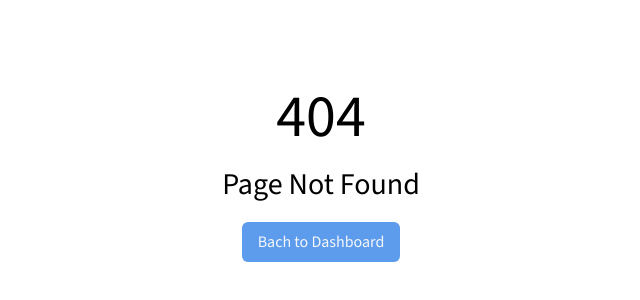
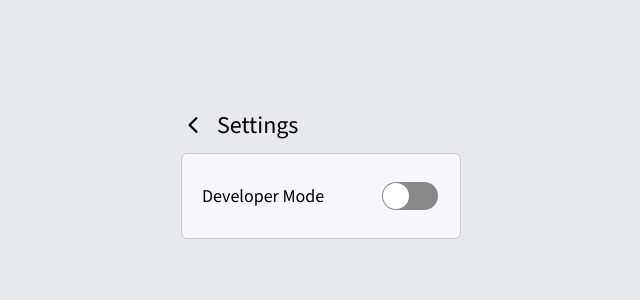
Before and after one commit to wyMinLwin/react-pos, a React (Vite) app: page /settings in a window 1280 px wide. Before the commit this address had no page. Shown: the part 226-526 px from the top of the page, without its empty margins (319-959 px from the left). Built offline with nearby package versions, Linux system fonts and the light colour scheme.

Commit message:
developer-mode-added

```diff
--- a/package.json
+++ b/package.json
@@ -10,6 +10,7 @@
     "preview": "vite preview"
   },
   "dependencies": {
+    "@reduxjs/toolkit": "^1.9.5",
     "@supabase/supabase-js": "^2.33.1",
     "@tanstack/react-query": "^4.33.0",
     "@types/react-lazy-load-image-component": "^1.5.3",
@@ -18,7 +19,9 @@
     "react-dom": "^18.2.0",
     "react-icons": "^4.10.1",
     "react-lazy-load-image-component": "^1.6.0",
+    "react-redux": "^8.1.2",
     "react-router-dom": "^6.15.0",
+    "react-switch": "^7.0.0",
     "uuid": "^9.0.0"
   },
   "devDependencies": {
--- a/src/App.css
+++ b/src/App.css
@@ -56,6 +56,9 @@
     border-color:  rgb(var(--pure-material-primary-rgb, 33, 150, 243));
 }
 
+.remove-sb::-webkit-scrollbar{
+    display: none;
+}
 
 @keyframes shaking {
     0% {
--- a/src/components/DeleteDialog.tsx
+++ b/src/components/DeleteDialog.tsx
@@ -1,5 +1,6 @@
 import React from 'react'
 import Dialog from './Dialog'
+import { useAppSelector } from '../store'
 type DeleteDialogTypes = {
     dialog:boolean,
     closeFn: () => void,
@@ -7,13 +8,14 @@ type DeleteDialogTypes = {
     children?: React.ReactNode
 }
 const DeleteDialog = ({dialog,closeFn,deleteFn,children}:DeleteDialogTypes) => {
+  const developerMode = useAppSelector(state => state.developerMode)
   return (
     <Dialog dialogModel={dialog} closeDialog={() => closeFn()}>
         <div className='flex flex-col justify-center items-center bg-lightgray-soft px-6 py-3 rounded-md gap-3'>
             {children}
             <div className='flex gap-5 justify-center items-center'>
                 <button onClick={() => closeFn()} className='bg-darkgray-soft text-lightgray-soft px-2 rounded-md click-effect'>Cancel</button>
-                <button onClick={() => deleteFn()} className='bg-grapefruit-soft text-lightgray-soft px-2 rounded-md click-effect'>Delete</button>
+                <button onClick={() => deleteFn()} disabled={!developerMode} className='bg-grapefruit-soft text-lightgray-soft px-2 rounded-md click-effect'>Delete</button>
             </div>
         </div>
     </Dialog>
--- a/src/modules/category/components/CategoryAddEdit.tsx
+++ b/src/modules/category/components/CategoryAddEdit.tsx
@@ -7,6 +7,7 @@ import { BsUpload } from 'react-icons/bs'
 import { FaArrowsRotate } from 'react-icons/fa6'
 import Loading from '../../../components/Loading'
 import OutlineInput from '../../../components/OutlineInput'
+import { useAppSelector } from '../../../store'
 const namePattern = /^[a-zA-Z0-9\s]+$/
 
 type CategoryAddEditTypes = {
@@ -16,21 +17,17 @@ type CategoryAddEditTypes = {
     closeDialog: () => void
 }
 const CategoryAddEdit = ({category,isEdit,dialog,closeDialog}:CategoryAddEditTypes) => {
+    const developerMode = useAppSelector(state => state.developerMode);
+    console.log(developerMode);
     const [loading,setLoading] = useState(false);
     const [imageFile,setImageFile] = useState<File|null>(null);
     const [categoryName,setCategoryName] = useState(category?.category_name ?? '');
     const [imagePath,setImagePath] = useState(category?.category_img ?? '');
-    const [nameError,setNameError] = useState("");
-    const [imageError,setImageError] = useState("");
     const  fileUploadRef = useRef<HTMLInputElement>(null);
-
-    const resetError = () => {
-        setImageError("");
-        setNameError("");
-    }
+    const [error,setError] = useState("");
 
     const openFileUpload = useCallback(() => {
-        resetError();
+        setError("");
         fileUploadRef.current?.click();
     },[]);
 
@@ -56,10 +53,18 @@ const CategoryAddEdit = ({category,isEdit,dialog,closeDialog}:CategoryAddEditTyp
     const addCategory = useAddCategory();
 
     const uploadCategory = async () => {
-        resetError();
-        !namePattern.test(categoryName) && setNameError("Name can't be empty and Only allowed characters and numbers");
-        !isEdit &&  imageFile === null && setImageError("Please choose an image");
-        if ( !namePattern.test(categoryName) ) return;
+        setError("");
+        if (!developerMode) {
+            setError("You don't have access to do this operation");
+            return
+        }
+        if ( !namePattern.test(categoryName) ) {
+            setError("Name can't be empty and can't contains special characters");
+            return
+        }
+        if (!isEdit &&  imageFile === null) {
+            setError("Please choose an image");
+        }
 
         if (imageFile !== null && categoryName) {
             setLoading(true);
@@ -81,7 +86,7 @@ const CategoryAddEdit = ({category,isEdit,dialog,closeDialog}:CategoryAddEditTyp
                     )
                 }
               },
-              onError: () => { setImageError("Error while uploading please try again");closeTask();}
+              onError: () => { setError("Error while uploading please try again");closeTask();}
             })
         }
         if (categoryName && isEdit && category) {
@@ -97,7 +102,6 @@ const CategoryAddEdit = ({category,isEdit,dialog,closeDialog}:CategoryAddEditTyp
 
     useEffect(() => {
         if (dialog) {
-            resetError();
             setCategoryName(category?.category_name ?? '')
             setImagePath(category?.category_img ?? '')
         }
@@ -134,11 +138,9 @@ const CategoryAddEdit = ({category,isEdit,dialog,closeDialog}:CategoryAddEditTyp
                                 <FaArrowsRotate  />
                             </div>
             }
-            {
-                imageError && <div className=" text-grapefruit-hard font-thin text-sm">{imageError}</div>
-            }
+            {error && <div className="w-40 text-grapefruit-hard text-center text-sm">{error}</div>}
             <OutlineInput value={categoryName} onChange={(v:string) => setCategoryName(v)} placeholder='Enter category name...'/>
-            {nameError && <div className="w-40 text-grapefruit-hard font-thin text-sm">{nameError}</div>}
+
             <button onClick={() => uploadCategory()} className="px-4 py-2 text-lightgray-soft bg-bluejeans-soft rounded-md">{ !isEdit ? 'Upload':'Save'}</button>
             </div>
         </Dialog>
--- a/src/modules/item/components/ItemAddEdit.tsx
+++ b/src/modules/item/components/ItemAddEdit.tsx
@@ -8,6 +8,7 @@ import { useUploadImage } from "../../../hooks/useUploadImage";
 import { useAddItem, useUpdateItem } from "../../../hooks/useItems";
 import { useGetCategoriesForSelect } from "../../../hooks/useCategories";
 import { ItemType } from "../../../types/itemType";
+import { useAppSelector } from "../../../store";
 const namePattern = /^[a-zA-Z0-9\s]+$/
 const codePattern = /^[a-zA-Z0-9\s-]+$/
 
@@ -24,7 +25,7 @@ type ItemAddEditTypes = {
 }
 
 const ItemAddEdit = ({dialog,closeDialog,isEdit,item}:ItemAddEditTypes) => {
-
+    const developerMode = useAppSelector(state => state.developerMode)
     const [error,setError] = useState("");
     const [loading,setLoading] = useState(false);
     const [itemName,setItemName] = useState("");
@@ -37,6 +38,7 @@ const ItemAddEdit = ({dialog,closeDialog,isEdit,item}:ItemAddEditTypes) => {
     const  fileUploadRef = useRef<HTMLInputElement>(null);
 
     const openFileUpload = useCallback(() => {
+        setError("");
         fileUploadRef.current?.click();
     },[]);
 
@@ -80,6 +82,11 @@ const ItemAddEdit = ({dialog,closeDialog,isEdit,item}:ItemAddEditTypes) => {
     const uploadItem = async () => {
 
         setError("");
+        if (!developerMode) {
+            setError("You don't have access to do this operation");
+            return;
+        }
+
         if (!isEdit && imageFile === null) {
             setError("Please choose an image");
             return
--- a/src/modules/item/components/ItemDetails.tsx
+++ b/src/modules/item/components/ItemDetails.tsx
@@ -19,7 +19,7 @@ const ItemDetails = ({dialog,closeFn,item}:ItemDetailsProps) => {
                     <div className="text-xl">{item.name}</div>
                     <div className="font-semibold ">{item.price} $</div>
                     <div className="font-semibold text-darkgray-hard">{item.code}</div>
-                    <div className="w-full h-60 overflow-y-scroll">{item.desc}</div>
+                    <div className="w-full h-60 overflow-y-scroll remove-sb">{item.desc}</div>
                 </div>
             </div>
             <div className="w-44 h-44 rounded-md overflow-hidden bg-black absolute left-1/4 -translate-x-1/4 top-1/2 -translate-y-1/2 flex justify-center items-center">
--- /dev/null
+++ b/src/modules/setting/entry/SettingView.tsx
@@ -0,0 +1,38 @@
+import Switch from 'react-switch'
+import { useAppDispatch, useAppSelector } from '../../../store';
+import { toggleDeveloperMode } from '../../../store/developeModeSlice';
+import {IoChevronBack} from 'react-icons/io5'
+import { Link } from 'react-router-dom';
+const SettingView = () => {
+  const dispatch = useAppDispatch();
+  const developerMode = useAppSelector(state => state.developerMode)
+  return (
+    <div className="w-screen h-screen bg-lightgray-hard flex justify-center items-center">
+      <div className="w-1/4 p-5 rounded-md">
+        <div className="text-2xl text-semibold mb-3 flex justify-start items-center gap-x-3">
+          <Link to={'/'}>
+          <IoChevronBack />
+          </Link>
+          <div>Settings</div>
+        </div>
+        <div className='bg-lightgray-soft p-5 rounded-md'  style={{border:'1px solid #C5C6D0'}}>
+          <div className="grid grid-cols-4 py-2">
+            <div className="text-lg col-span-3 my-auto">Developer Mode</div>
+            <div className="col-span-1 my-auto flex justify-center items-center">
+              <Switch
+                onColor="#5D9CEC"
+                checkedIcon={false}
+                uncheckedIcon={false}
+                checked={developerMode}
+                className="react-switch"
+                onChange={() => dispatch(toggleDeveloperMode()) }
+              />
+            </div>
+          </div>
+        </div>
+      </div>
+    </div>
+  )
+}
+
+export default SettingView
--- /dev/null
+++ b/src/store/developeModeSlice.ts
@@ -0,0 +1,15 @@
+import {createSlice} from '@reduxjs/toolkit';
+type developerModeType = boolean;
+const initialState:developerModeType = false;
+const developerModeSlice = createSlice({
+    name:"DeveloperMode",
+    initialState,
+    reducers: {
+        toggleDeveloperMode(state) {
+            return !state;
+        }
+    }
+})
+
+export const {toggleDeveloperMode} = developerModeSlice.actions;
+export default developerModeSlice.reducer;
--- /dev/null
+++ b/src/store/index.ts
@@ -0,0 +1,11 @@
+import { configureStore } from "@reduxjs/toolkit";
+import { TypedUseSelectorHook, useDispatch, useSelector } from "react-redux";
+import { rootReducer } from "./rootReducer";
+
+const store = configureStore({
+    reducer: rootReducer
+})
+
+export const useAppSelector: TypedUseSelectorHook<ReturnType<typeof store.getState>> = useSelector
+export const useAppDispatch: () => typeof store.dispatch = useDispatch
+export default store
--- /dev/null
+++ b/src/store/rootReducer.ts
@@ -0,0 +1,6 @@
+import { combineReducers } from "@reduxjs/toolkit";
+import developeModeSlice from "./developeModeSlice";
+
+export const rootReducer = combineReducers({
+    developerMode: developeModeSlice
+})
```
Also changed, not shown: src/App.tsx (+15 -5 lines), 1 other file (tests, documents, lock files or other folders).
